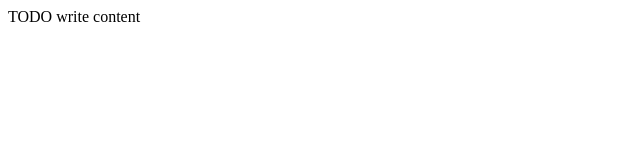
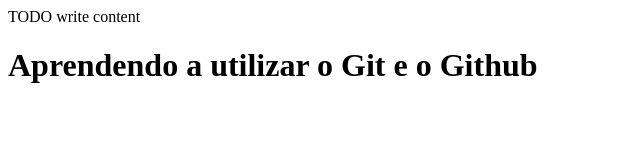
Before and after one commit to tarishenrique/cursogit1, a website: page public_html/index.html in a window 1280 px wide. Shown: the whole page, without its empty margins (0-640 px from the left). Drawn offline with Linux system fonts and the light colour scheme.

Commit message:
Adicionado h1

```diff
--- a/public_html/index.html
+++ b/public_html/index.html
@@ -5,11 +5,14 @@
 -->
 <html>
     <head>
-        <title>TODO supply a title</title>
+        <title>Curso Git - Taris Henrique</title>
         <meta charset="UTF-8">
         <meta name="viewport" content="width=device-width, initial-scale=1.0">
     </head>
     <body>
-        <div>TODO write content</div>
+        <div>TODO write content
+            <h1> Aprendendo a utilizar o Git e o Github </h1>
+
+        </div>
     </body>
 </html>
```
